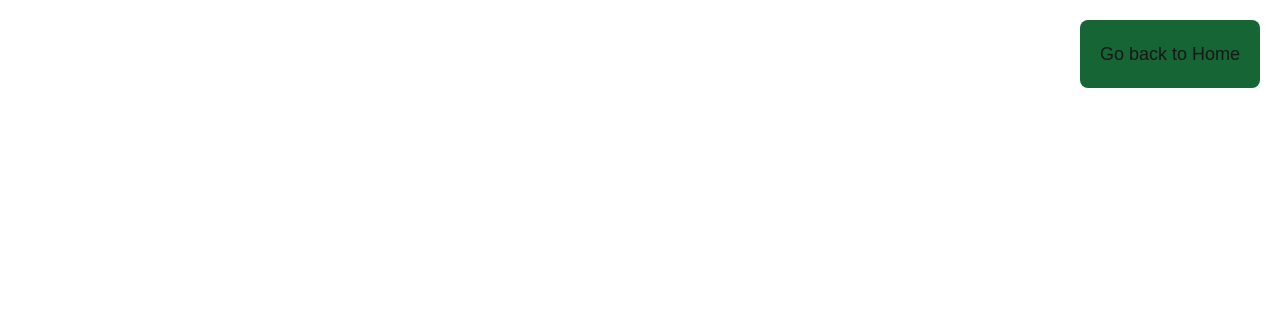
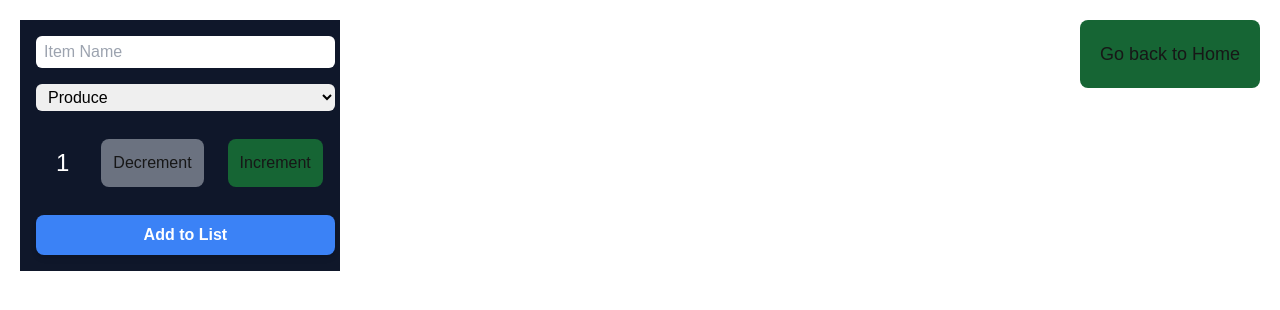
Before and after one commit to nsgraham98/cprg306-assignments, a Next.js app: page /week-5 in a window 1280 px wide. Shown: the top 310 px of the page. Built offline with nearby package versions, Linux system fonts and the light colour scheme.

Commit message:
week 5 assignment

```diff
--- a/app/week-4/page.js
+++ b/app/week-4/page.js
@@ -1,5 +1,5 @@
 import HomeButton from "../components/HomeButton";
-import NewItems from "./NewItems";
+import NewItems from ".//NewItems";
 
 export default function Page()
 {
--- /dev/null
+++ b/app/week-5/newItems.js
@@ -0,0 +1,119 @@
+"use client"
+import {useState} from 'react';
+
+export default function NewItems()
+{
+    const [quantity, setQuantity] = useState(1);
+
+    const increment = (event) => {
+        event.preventDefault();
+        setQuantity(quantity + 1); }
+    const decrement = (event) => {
+        event.preventDefault();
+        setQuantity(quantity - 1); }
+
+    const [name, setName] = useState("");
+    const [category, setCategory] = useState("produce");
+
+    const handleSubmit = (event) => {
+        event.preventDefault();
+        const item = {
+            name,
+            quantity,
+            category
+        };
+
+        console.log(item);
+        alert(`Successfully Added ${quantity} ${name} to ${category}`);
+        setName("");
+        setCategory("produce");
+        setQuantity(1);
+    }
+
+    const handleChange = (event) => {
+        const {name, value} = event.target;
+
+        if (name === "name") setName(value);
+        if (name === "category") setCategory(value.toLowerCase());
+        // if (name === "quantity") setQuantity(value);
+    };
+
+
+    return(
+
+        <main className="w-80 bg-slate-900 m-5 flex">
+
+            <form
+                onSubmit={handleSubmit}
+                className="p-4"
+            >
+
+                <input
+                    name="name"
+                    type="text"
+                    value={name}
+                    onChange={handleChange}
+                    placeholder="Item Name"
+                    required
+                    className="w-full px-2 py-1 rounded-md mb-4 text-black"
+                />
+
+                <select
+                    name="category"
+                    value={category}
+                    onChange={handleChange}
+                    className="w-full px-2 py-1 rounded-md mb-4 text-black"
+                >
+                    <option value="produce">Produce</option>
+                    <option value="dairy">Dairy</option>
+                    <option value="bakery">Bakery</option>
+                    <option value="meat">Meat</option>
+                    <option value="frozen foods">Frozen Foods</option>
+                    <option value="canned goods">Canned Goods</option>
+                    <option value="dry goods">Dry Goods</option>
+                    <option value="beverages">Beverages</option>
+                    <option value="snacks">Snacks</option>
+                    <option value="household">Household</option>
+                    <option value="other">Other</option>
+                </select>
+
+                <div className="flex">
+                    <div className="text-white text-2xl m-5">{quantity}</div>
+                    <div className="flex">
+                        <button
+                            onClick={decrement}
+                            disabled={quantity <= 1}
+                            className={`p-3 m-3 rounded-lg border-none
+                            ${
+                                quantity <= 1
+                                    ? "bg-gray-500 hover:bg-gray-500"
+                                    : "bg-green-800 hover:bg-green-900 active:bg-green-950"
+                            }`}
+                        >
+                            Decrement
+                        </button>
+                        <button
+                            onClick={increment}
+                            disabled={quantity >= 20}
+                            className={`p-3 m-3 rounded-lg border-none
+                            ${
+                                quantity >= 20
+                                    ? "bg-gray-500 hover:bg-gray-500"
+                                    : "bg-green-800 hover:bg-green-900 active:bg-green-950"
+                            }`}
+                        >
+                            Increment
+                        </button>
+                    </div>
+                </div>
+
+                <button
+                    type="submit"
+                    className="w-full mt-4 py-2 px-4 bg-blue-500 text-white font-semibold rounded-lg shadow-md hover:bg-blue-700 focus:outline-none focus:ring-2 focus:ring-blue-400 focus:ring-opacity-75"
+                >
+                    Add to List
+                </button>
+            </form>
+        </main>
+    );
+}
--- a/app/week-5/page.js
+++ b/app/week-5/page.js
@@ -1,10 +1,12 @@
 import HomeButton from "../components/HomeButton";
+import NewItems from "./NewItems";
 
 export default function Page()
 {
     return (
         <main>
             <HomeButton/>
+            <NewItems/>
         </main>
     )
 }
```
Also changed, not shown: app/week-4/NewItems.js (+1 -33 lines).
